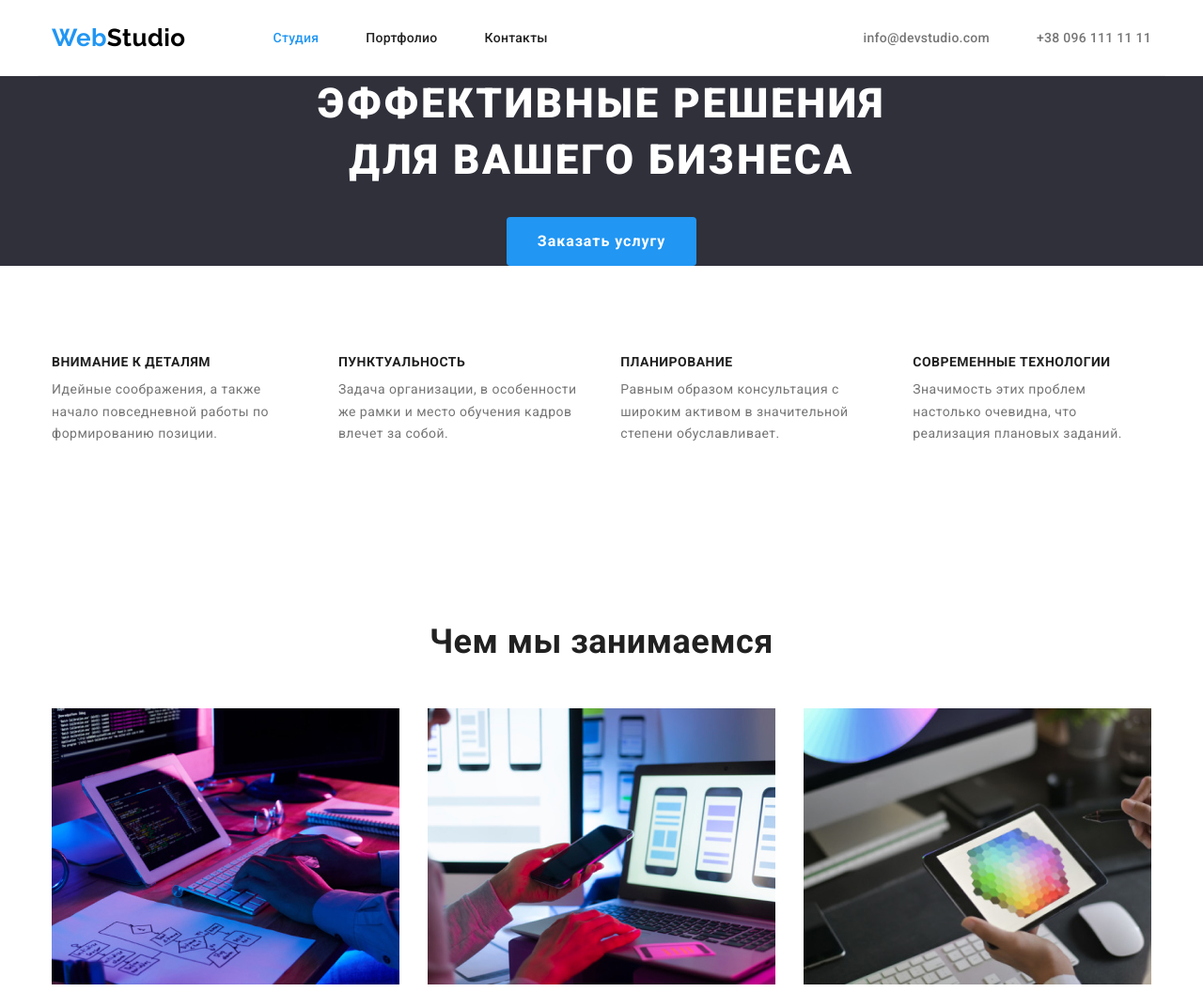
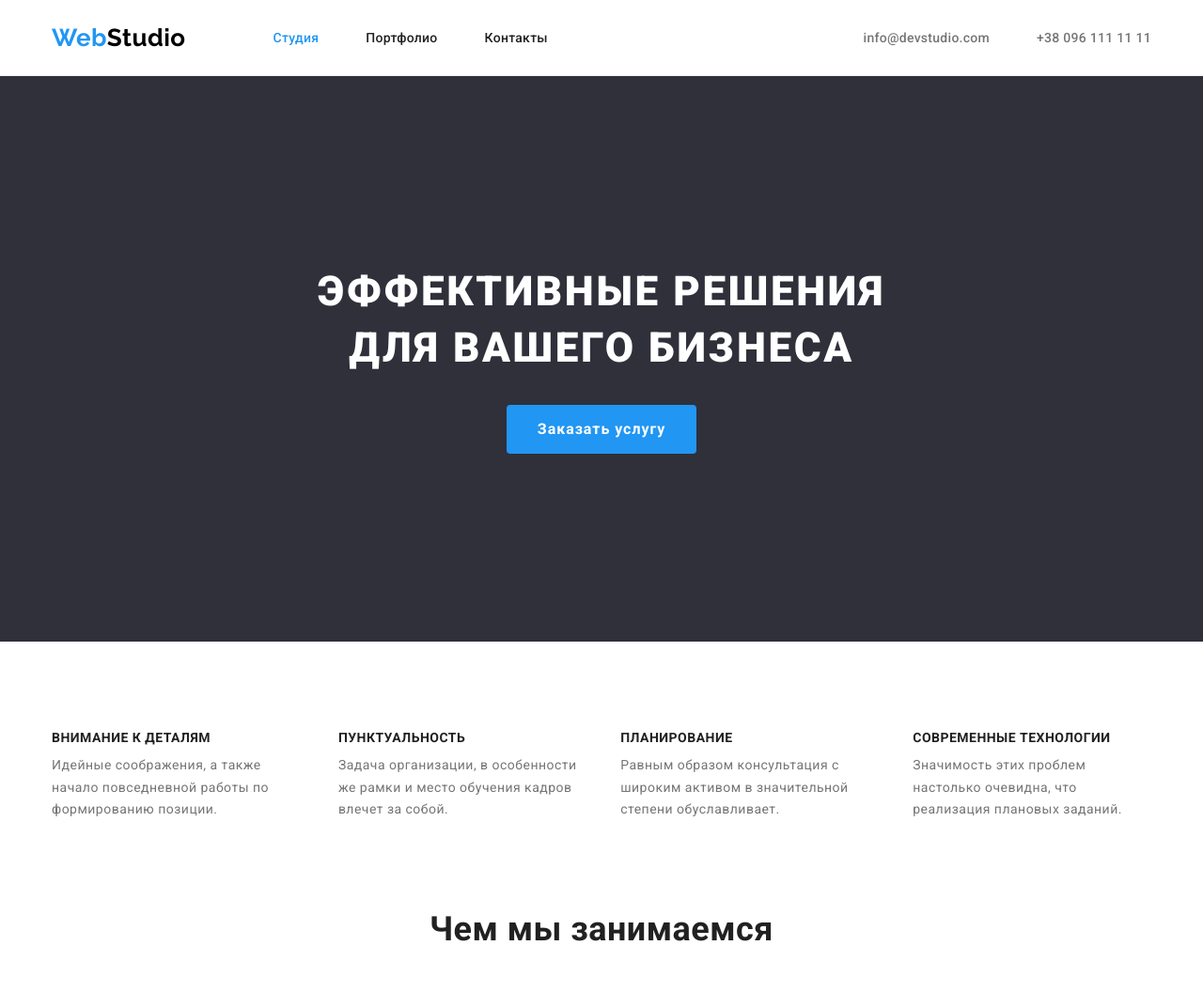
Before and after one commit to yurberz/goit-markup-hw-03, a plain HTML site: page index.html in a window 1280 px wide. Shown: the top 1056 px of the page at 94% size. Drawn offline with nearby package versions, Linux system fonts and the light colour scheme.

Commit message:
Исправляет ошибки в дз-3

```diff
--- a/css/styles.css
+++ b/css/styles.css
@@ -47,10 +47,13 @@ a {
 /* Стили страницы Студия */
 
 /* Шапка страницы */
+.page-header {
+  border-bottom: 1px solid #ececec;
+}
+
 .main-header {
   display: flex;
   align-items: center;
-  border-bottom: 1px solid #ececec;
 }
 
 .main-header .nav {
@@ -150,6 +153,8 @@ a {
 
 /* Секция-герой */
 .hero-section {
+  padding-top: 200px;
+  padding-bottom: 200px;
   text-align: center;
 
   background-color: var(--secondary-background-color);
@@ -236,7 +241,6 @@ a {
 
 /*  Секция Чем мы занимаемся */
 .ourwork-section {
-  padding-top: 94px;
   padding-bottom: 94px;
 }
 
```
